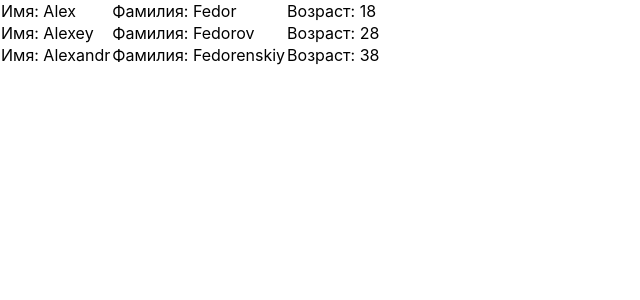
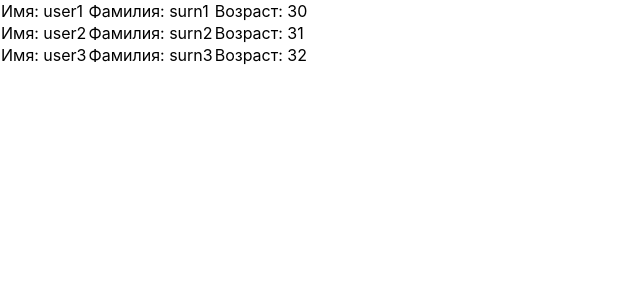
Before and after one commit to Alfaussa/my-app, a React (Create React App) app: page / in a window 1280 px wide. Shown: the top 300 px of the page, without its empty margins (0-640 px from the left). Built offline with nearby package versions, Linux system fonts and the light colour scheme.

Commit message:
⊗jsrtPmCpChA

```diff
--- a/src/App.js
+++ b/src/App.js
@@ -8,15 +8,18 @@ import Employee from './Employee';
 import { nanoid } from 'nanoid'
 
 function App() {
-  const personalData = [
-    {id: nanoid(), name: 'Alex', surname: 'Fedor', age: 18},
-    {id: nanoid(), name: 'Alexey', surname: 'Fedorov', age: 28},
-    {id: nanoid(), name: 'Alexandr', surname: 'Fedorenskiy', age: 38},
+  const users = [
+    {id: nanoid(), name: 'user1', surn: 'surn1',
+      age: 30},
+    {id: nanoid(), name: 'user2', surn: 'surn2',
+      age: 31},
+    {id: nanoid(), name: 'user3', surn: 'surn3',
+      age: 32},
   ];
 return <>
- 	<User name={personalData[0].name} surname={personalData[0].surname} age={personalData[0].age}/>
-   <User name={personalData[1].name} surname={personalData[1].surname} age={personalData[1].age}/>
-   <User name={personalData[2].name} surname={personalData[2].surname} age={personalData[2].age}/>
+ 	<User name={users[0].name} surname={users[0].surn} age={users[0].age}/>
+   <User name={users[1].name} surname={users[1].surn} age={users[1].age}/>
+   <User name={users[2].name} surname={users[2].surn} age={users[2].age}/>
  </>
 
   }
```
